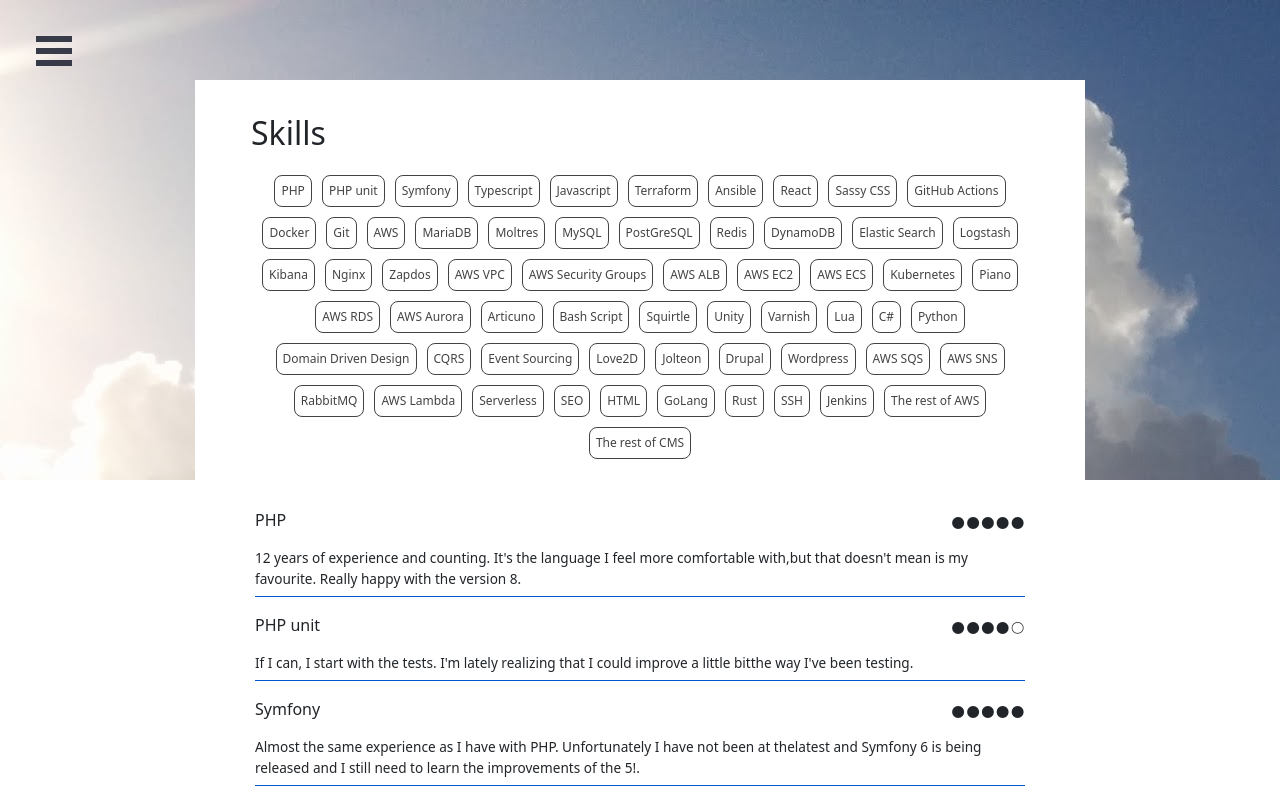
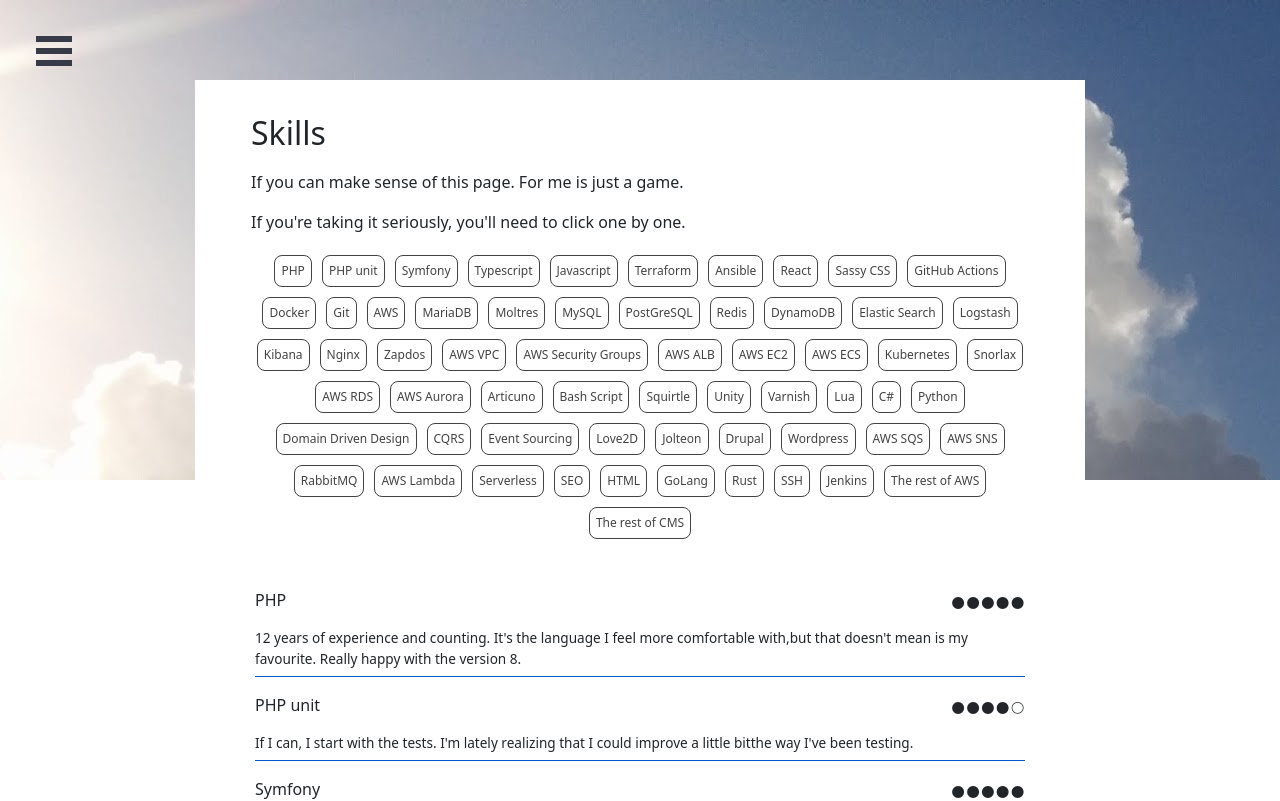
Before and after one commit to FrancescJR/cesc-cool, a React (Create React App) app: page /skills in a window 1280 px wide. Shown: the top 801 px of the page. Built offline with nearby package versions, Linux system fonts and the light colour scheme.

Commit message:
LAtest changes

```diff
--- a/src/components/tech-buzz-word/TechBuzzWordsDictionary.tsx
+++ b/src/components/tech-buzz-word/TechBuzzWordsDictionary.tsx
@@ -56,7 +56,7 @@
 export const ARTICUNO = 'Articuno';
 export const ZAPDOS = 'Zapdos';
 export const MOLTRES = 'Moltres';
-export const SNORLAX = 'Piano';
+export const SNORLAX = 'Snorlax';
 export const SQUIRTLE = 'Squirtle';
 export const JOLTEON = 'Jolteon';
 
--- a/src/pages/Skills.tsx
+++ b/src/pages/Skills.tsx
@@ -20,6 +20,8 @@
     return (
         <div>
             <MainContentTitle title={'Skills'}/>
+            <p>If you can make sense of this page. For me is just a game.</p>
+            <p>If you're taking it seriously, you'll need to click one by one.</p>
             <TechCloud selectedSkills={selectedWords}/>
             <TechTable selectedSkills={selectedWords}/>
         </div>
```
